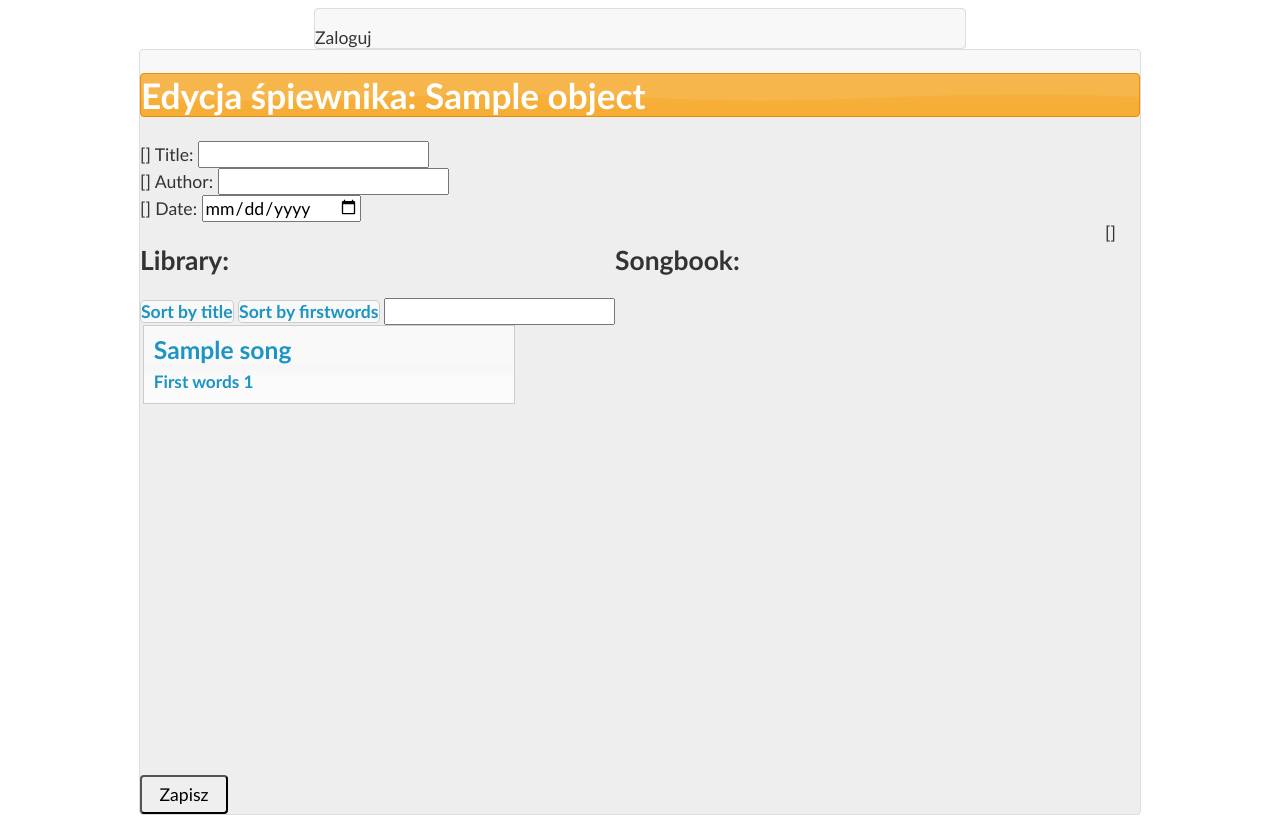
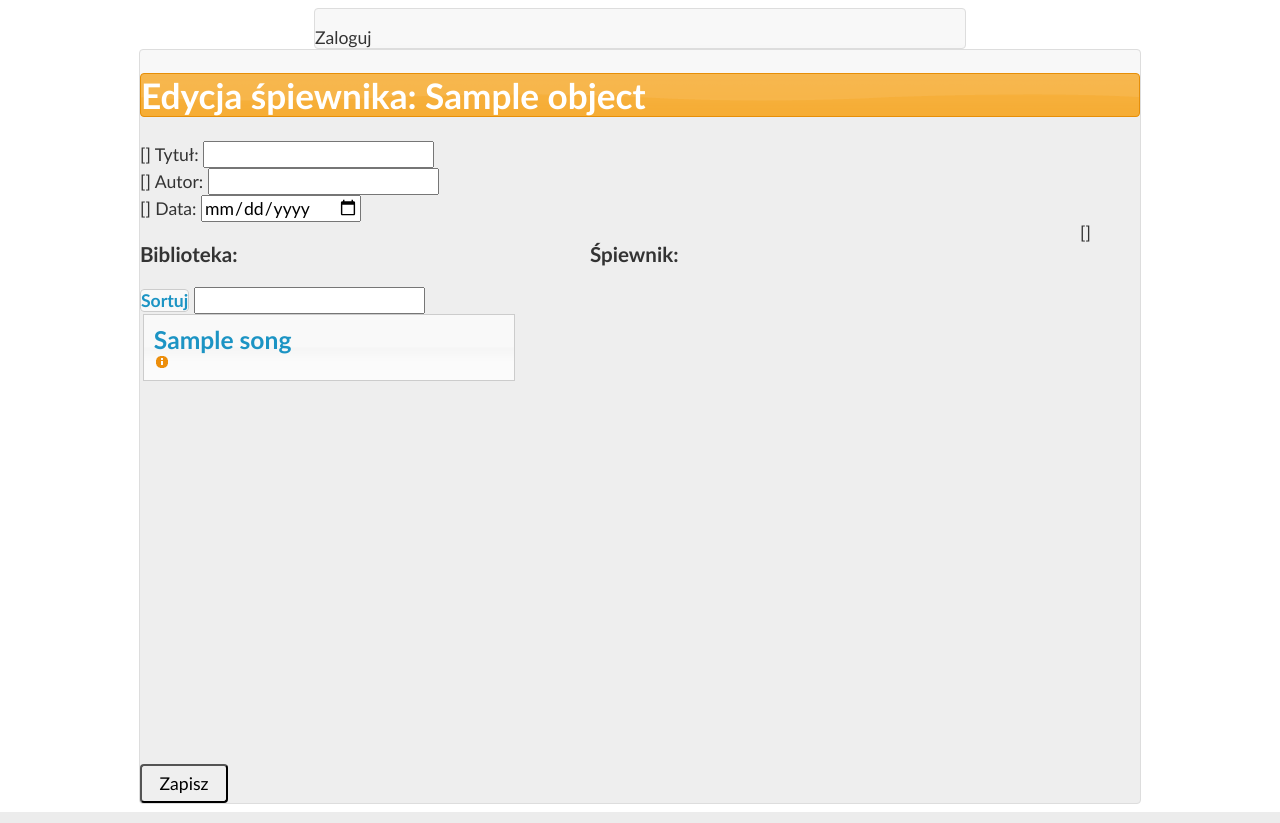
Before and after one commit to pazur/wpp, a Django app: template songbook/templates/songbook/songbook_form.html in a window 1280 px wide. Run offline with Django 3.2, Linux system fonts and the light colour scheme; the template is opened without the code that fills it: most values are stand-ins (such as "Sample title", 1, 10 or a date in 2020); form fields are guessed from the names that the template uses; some libraries are stand-ins or nearby versions.

Commit message:
Refactor songbook form template.

```diff
--- a/songbook/templates/songbook/songbook_form.html
+++ b/songbook/templates/songbook/songbook_form.html
@@ -12,39 +12,42 @@
             {{ form.non_field_errors }}
             <div>
                 {{ form.title.errors }}
-                {{ form.title.label_tag }}: {{ form.title }}
+                <label for="id_title">Tytuł:</label> {{ form.title }}
             </div>
             <div>
                 {{ form.author.errors }}
-                {{ form.author.label_tag }}: {{ form.author }}
+                <label for="id_author">Autor:</label> {{ form.author }}
             </div>
             <div>
                 {{ form.date.errors }}
-                {{ form.date.label_tag }}: {{ form.date }}
+                <label for="id_date">Data:</label> {{ form.date }}
             </div>
             {{ form.song_ids.as_hidden }}
             {{ form.song_ids.errors }}
             <div id="library">
-                <h2>Library:</h2>
-                <span class="sort ui-state-default ui-corner-all" data-sort="title">Sort by title</span>
-                <span class="sort ui-state-default ui-corner-all" data-sort="firstwords">Sort by firstwords</span>
-                <input class="search" data-columns='title'/>
+                <h3>Biblioteka:</h3>
+                <div class="list-controls">
+                    <span class="sort ui-state-default ui-corner-all" data-sort="title">Sortuj</span>
+                    <input class="search" data-columns='title'/>
+                </div>
                 <ul id="library-list" class="list">
                     {% for song in all_songs %}
                         <li class="ui-state-default" data-id='{{ song.pk }}'>
-                            <span class="title">{{ song.title }}</span></br>
-                            <span class="firstwords">First words {% if forloop.counter|divisibleby:"3" %}a{% endif %}{{ forloop.counter }}</span>
+                            <span class="title">{{ song.title }}</span>
+                            <a href="{% url song pk=song.pk %}" target="_blank" class="ui-icon ui-icon-info song-details-button"></a>
                         </li>
                     {%endfor%}
                 </ul>
             </div>
             <div id="songbook">
-                <h2>Songbook:</h2>
+                <h3>Śpiewnik:</h3>
+                <div class="list-controls"></div>
                 <ol id="songbook-list">
                 </ol>
             </div>
             <div class="clear"></div>
-            <input type='submit' value='Zapisz' class='button'>
+            <input type='submit' value='Zapisz' class='button save'>
+            <div class="clear"></div>
         </form>
     </div>
 {% endblock %}
--- a/wpp/static/songbook.js
+++ b/wpp/static/songbook.js
@@ -38,11 +38,13 @@ $(function() {
             var id = $(this).parent().data('id')
             $(this).parent().remove();
             countInSongbook(id);
+            return false;
         });
     }
 
     function appendToSongbook(node, skipCounting){
         if (!node.find('.delete-button').length){
+            node.find('.song-details-button').remove();
             node.append($('<a href="#" class="ui-icon ui-icon-trash delete-button"></a>'));
             addDeleteButtonClick(node);
             if(!skipCounting)
@@ -53,7 +55,7 @@ $(function() {
 
     function initListJs(){
         var options = {
-            valueNames: ['title', 'firstwords']
+            valueNames: ['title']
         };
 
         var library = new List('library', options);
```
